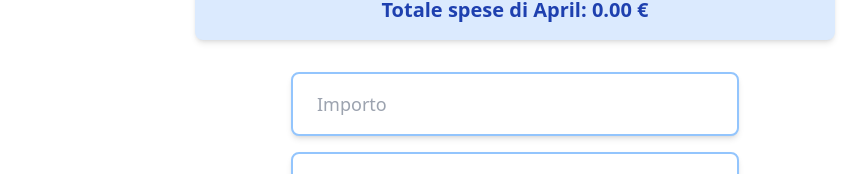
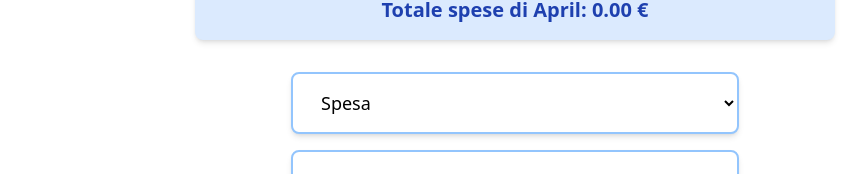
Before and after one commit to keape/budget-app, a React (Create React App) app: page / in a window 1280 px wide. Shown: the part 168-342 px from the top of the page, without its empty margins (125-991 px from the left). Built offline with nearby package versions, Linux system fonts and the light colour scheme; no server answers.

Commit message:
Update Home component to handle both expenses and income entries

```diff
--- a/src/Home.js
+++ b/src/Home.js
@@ -7,32 +7,46 @@ function Home() {
   const [descrizione, setDescrizione] = useState('');
   const [importo, setImporto] = useState('');
   const [categoria, setCategoria] = useState('');
-  const [speseDelMese, setSpeseDelMese] = useState([]);
-  const totaleMeseCorrente = speseDelMese.reduce((acc, spesa) => acc + spesa.importo, 0);
+  const [tipo, setTipo] = useState('spesa'); // 'spesa' or 'entrata'
+  const [transazioniDelMese, setTransazioniDelMese] = useState([]);
+
+  const categorieSpese = [
+    "Abbigliamento", "Abbonamenti", "Acqua", "Alimentari", "Altre spese",
+    "Bar", "Cinema Mostre Cultura", "Elettricità",
+    "Giardinaggio/Agricoltura/Falegnameria", "Manutenzione/Arredamento casa",
+    "Mutuo", "Regali", "Ristorante", "Salute", "Sport/Attrezzatura sportiva",
+    "Tecnologia", "Vacanza", "Vela"
+  ];
+
+  const categorieEntrate = [
+    "Stipendio", "Investimenti", "Vendite", "Rimborsi", "Regalo", "Altro"
+  ];
 
   useEffect(() => {
-    axios.get(`${BASE_URL}/api/spese`)
+    const endpoint = tipo === 'spesa' ? 'spese' : 'entrate';
+    axios.get(`${BASE_URL}/api/${endpoint}`)
       .then(res => {
         const oggi = new Date();
         const meseCorrente = oggi.getMonth();
         const annoCorrente = oggi.getFullYear();
 
-        const speseMese = res.data.filter(spesa => {
-          const dataSpesa = new Date(spesa.data);
+        const transazioniMese = res.data.filter(t => {
+          const dataTransazione = new Date(t.data);
           return (
-            dataSpesa.getMonth() === meseCorrente &&
-            dataSpesa.getFullYear() === annoCorrente
+            dataTransazione.getMonth() === meseCorrente &&
+            dataTransazione.getFullYear() === annoCorrente
           );
         });
 
-        setSpeseDelMese(speseMese);
+        setTransazioniDelMese(transazioniMese);
       })
-      .catch(err => console.error("Errore nel caricamento delle spese:", err));
-  }, []);
+      .catch(err => console.error(`Errore nel caricamento delle ${tipo === 'spesa' ? 'spese' : 'entrate'}:`, err));
+  }, [tipo]);
 
-  const aggiungiSpesa = e => {
+  const aggiungiTransazione = e => {
     e.preventDefault();
-    axios.post(`${BASE_URL}/api/spese`, {
+    const endpoint = tipo === 'spesa' ? 'spese' : 'entrate';
+    axios.post(`${BASE_URL}/api/${endpoint}`, {
       descrizione,
       importo: Number(importo),
       categoria
@@ -43,22 +57,40 @@ function Home() {
         setCategoria('');
         window.location.reload();
       })
-      .catch(err => console.error("❌ Errore nell'aggiunta della spesa:", err));
+      .catch(err => console.error(`❌ Errore nell'aggiunta della ${tipo}:`, err));
   };
+
+  const totaleMeseCorrente = transazioniDelMese.reduce((acc, t) => acc + t.importo, 0);
 
   return (
     <div className="theme-container max-w-2xl mx-auto px-4">
       <h1 className="text-4xl font-bold text-center text-blue-800 dark:text-blue-300 mb-8">
-        Aggiungi una spesa
+        Aggiungi {tipo === 'spesa' ? 'una spesa' : "un'entrata"}
       </h1>
 
       <div className="bg-blue-100 dark:bg-blue-900 text-blue-800 dark:text-blue-200 p-4 rounded-lg mb-8 shadow-md text-center text-xl font-semibold">
-        Totale spese di {new Date().toLocaleString('default', { month: 'long' })}:{' '}
+        Totale {tipo === 'spesa' ? 'spese' : 'entrate'} di {new Date().toLocaleString('default', { month: 'long' })}:{' '}
         {totaleMeseCorrente.toFixed(2)} €
       </div>
 
-      <form onSubmit={aggiungiSpesa} className="space-y-6">
+      <form onSubmit={aggiungiTransazione} className="space-y-6">
         <div className="flex flex-col items-center space-y-4">
+          {/* Tipo di transazione */}
+          <div className="w-full max-w-md">
+            <select
+              className="w-full px-6 py-4 text-lg bg-white dark:bg-gray-700 border-2 border-blue-300 dark:border-blue-600 rounded-lg shadow-md focus:outline-none focus:ring-2 focus:ring-blue-500 focus:border-transparent transition-all duration-200 hover:border-blue-400"
+              value={tipo}
+              onChange={e => {
+                setTipo(e.target.value);
+                setCategoria(''); // Reset categoria when type changes
+              }}
+              required
+            >
+              <option value="spesa">Spesa</option>
+              <option value="entrata">Entrata</option>
+            </select>
+          </div>
+
           <div className="w-full max-w-md">
             <input
               className="w-full px-6 py-4 text-lg bg-white dark:bg-gray-700 border-2 border-blue-300 dark:border-blue-600 rounded-lg shadow-md focus:outline-none focus:ring-2 focus:ring-blue-500 focus:border-transparent transition-all duration-200 hover:border-blue-400"
@@ -79,24 +111,9 @@ function Home() {
               required
             >
               <option value="">Seleziona categoria</option>
-              <option value="Abbigliamento">Abbigliamento</option>
-              <option value="Abbonamenti">Abbonamenti</option>
-              <option value="Acqua">Acqua</option>
-              <option value="Alimentari">Alimentari</option>
-              <option value="Altre spese">Altre spese</option>
-              <option value="Bar">Bar</option>
-              <option value="Cinema Mostre Cultura">Cinema Mostre Cultura</option>
-              <option value="Elettricità">Elettricità</option>
-              <option value="Giardinaggio/Agricoltura/Falegnameria">Giardinaggio/Agricoltura/Falegnameria</option>
-              <option value="Manutenzione/Arredamento casa">Manutenzione/Arredamento casa</option>
-              <option value="Mutuo">Mutuo</option>
-              <option value="Regali">Regali</option>
-              <option value="Ristorante">Ristorante</option>
-              <option value="Salute">Salute</option>
-              <option value="Sport/Attrezzatura sportiva">Sport/Attrezzatura sportiva</option>
-              <option value="Tecnologia">Tecnologia</option>
-              <option value="Vacanza">Vacanza</option>
-              <option value="Vela">Vela</option>
+              {(tipo === 'spesa' ? categorieSpese : categorieEntrate).map(cat => (
+                <option key={cat} value={cat}>{cat}</option>
+              ))}
             </select>
           </div>
 
```
